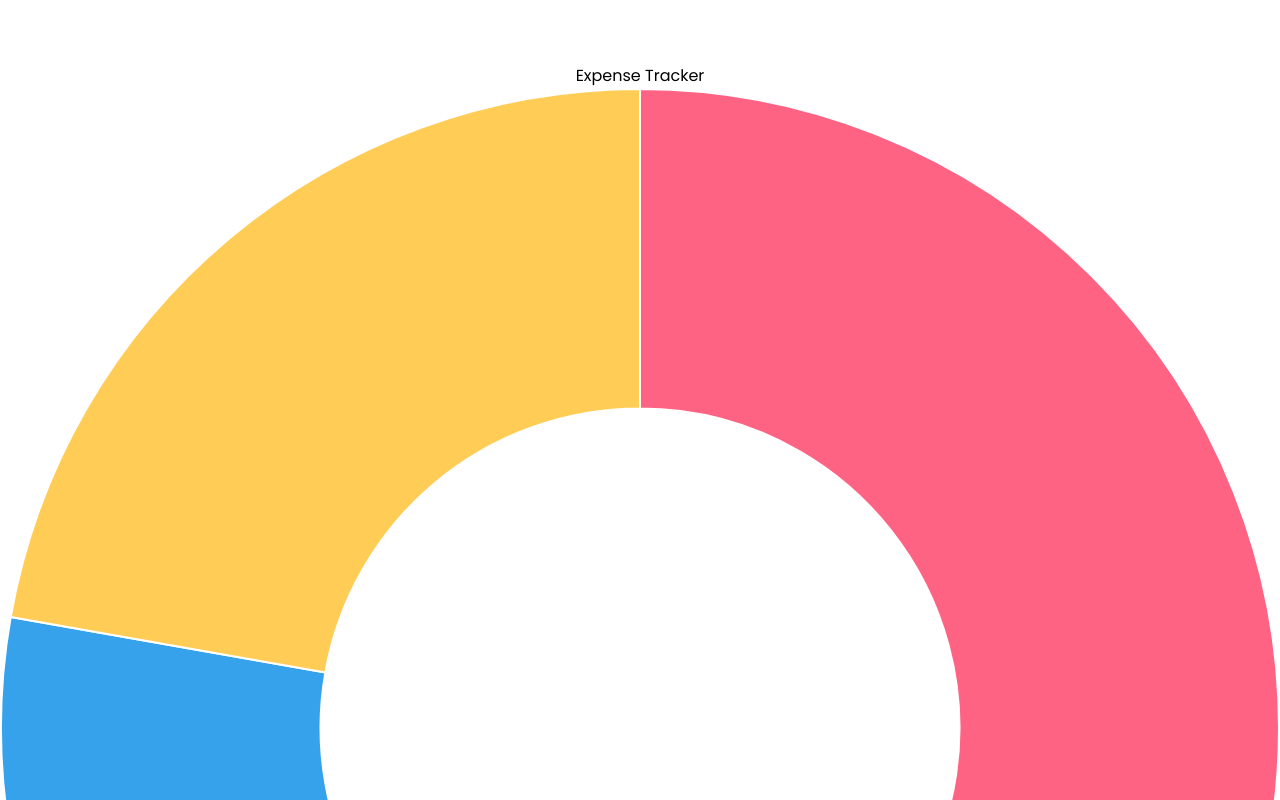
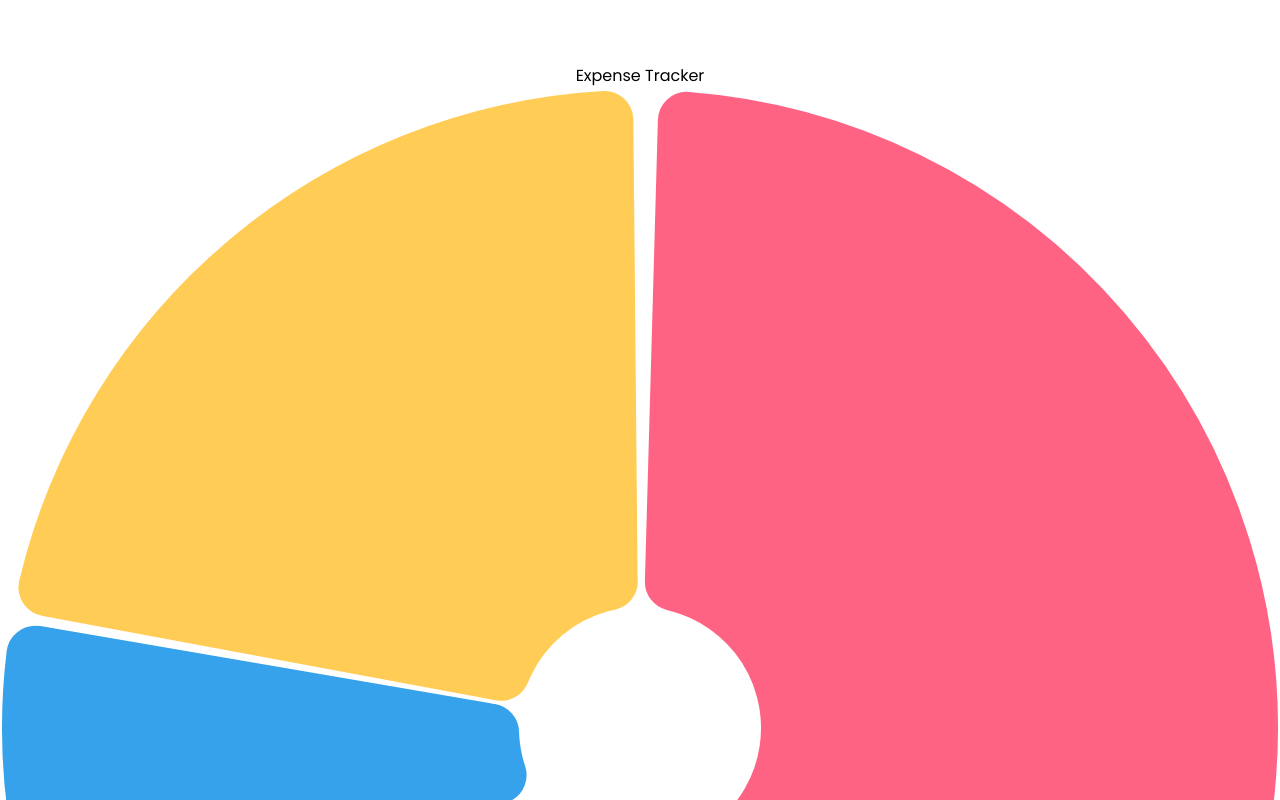
Before and after one commit to himarnoel/expense-tracker, a React (Vite) app: page / in a window 1280 px wide. Shown: the top 800 px of the page. Built offline with nearby package versions, Linux system fonts and the light colour scheme.

Commit message:
working on the chart

```diff
--- a/src/Components/Graph.tsx
+++ b/src/Components/Graph.tsx
@@ -2,11 +2,12 @@ import { ArcElement, Chart } from "chart.js";
 import React, { FC } from "react";
 import { Doughnut } from "react-chartjs-2";
 const Graph: FC = () => {
-  const data = {
-    labels: ["Red", "Blue", "Yellow"],
+
+  Chart.register(ArcElement);
+  const config = {
+    data: {
       datasets: [
         {
-        label: "My First Dataset",
           data: [300, 50, 100],
           backgroundColor: [
             "rgb(255, 99, 132)",
@@ -14,15 +15,22 @@ const Graph: FC = () => {
             "rgb(255, 205, 86)",
           ],
           hoverOffset: 4,
+          borderRadius:30,
+          spacing:10
         },
       ],
+    },
+    options:{
+        cutout:115
+    }
+
   };
-  Chart.register(ArcElement);
+
   return (
     <div className="flex justify-content max-w-xs mx-auto">
       <div className="item">
         <div className="chart relative">
-          <Doughnut data={data} />
+          <Doughnut {...config}/>
         </div>
       </div>
       <div className="flex flex-col py-10 gap-4"></div>
```
Lines whose indentation alone changed are shown as unchanged.
